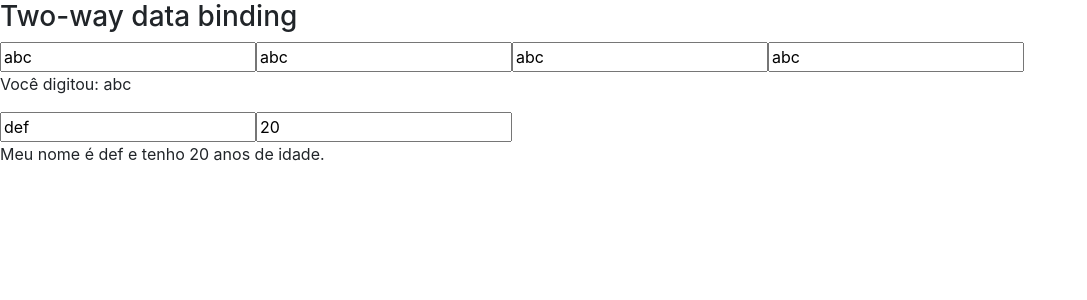
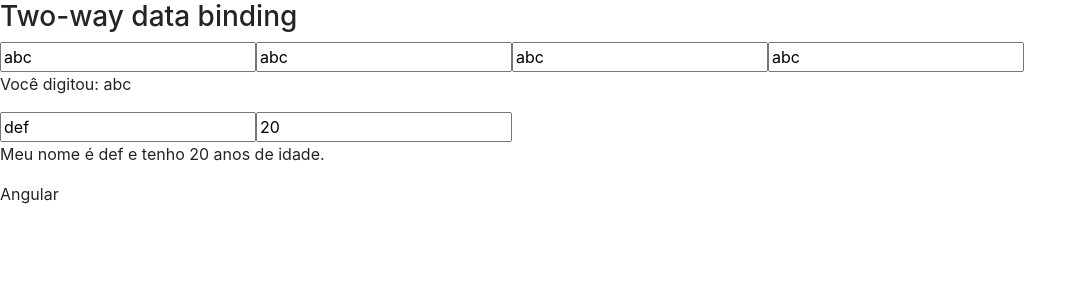
Before and after one commit to pierbotteroweb/angular-loiane-data-binding, an Angular app in the folder data-binding/: page / in a window 1280 px wide. Shown: the top 300 px of the page, without its empty margins (0-1087 px from the left). Built offline with nearby package versions, Linux system fonts and the light colour scheme.

Commit message:
Aula 13 - Input properties. Passando dados de um componente pai para um componente filho

```diff
--- a/data-binding/src/app/app.module.ts
+++ b/data-binding/src/app/app.module.ts
@@ -6,11 +6,13 @@ import { AppRoutingModule } from './app-routing.module';
 import { AppComponent } from './app.component';
 import { DataBindingComponent } from './data-binding/data-binding.component';
 import { MeuFormModule } from './meu-form/meu-form.module';
+import { InputPropertyComponent } from './input-property/input-property.component';
 
 @NgModule({
   declarations: [
     AppComponent,
-    DataBindingComponent
+    DataBindingComponent,
+    InputPropertyComponent
   ],
   imports: [
     BrowserModule,
--- a/data-binding/src/app/data-binding/data-binding.component.html
+++ b/data-binding/src/app/data-binding/data-binding.component.html
@@ -85,3 +85,4 @@
     </article>
 </section> -->
 <app-meu-form></app-meu-form>
+<app-curso [nome]="nomeDoCurso" ></app-curso>
--- a/data-binding/src/app/data-binding/data-binding.component.ts
+++ b/data-binding/src/app/data-binding/data-binding.component.ts
@@ -17,6 +17,8 @@ export class DataBindingComponent implements OnInit {
   valorSalvo: string = ""
 
   isMouseOver: boolean = false
+
+  nomeDoCurso: string = "Angular"
 
 
   getCurtirCurso(){
--- /dev/null
+++ b/data-binding/src/app/input-property/input-property.component.html
@@ -0,0 +1 @@
+<p>{{ nomeCurso }}</p>
--- /dev/null
+++ b/data-binding/src/app/input-property/input-property.component.ts
@@ -0,0 +1,18 @@
+import { Component, OnInit, Input } from '@angular/core';
+
+@Component({
+  selector: 'app-curso',
+  templateUrl: './input-property.component.html',
+  styleUrls: ['./input-property.component.scss'],
+  // inputs: ['nomeCurso:nome']
+})
+export class InputPropertyComponent implements OnInit {
+
+  constructor() { }
+
+  @Input('nome') nomeCurso:string;
+
+  ngOnInit() {
+  }
+
+}
```
Also changed, not shown: data-binding/src/app/input-property/input-property.component.scss (added), 1 other file (tests, documents, lock files or other folders).
